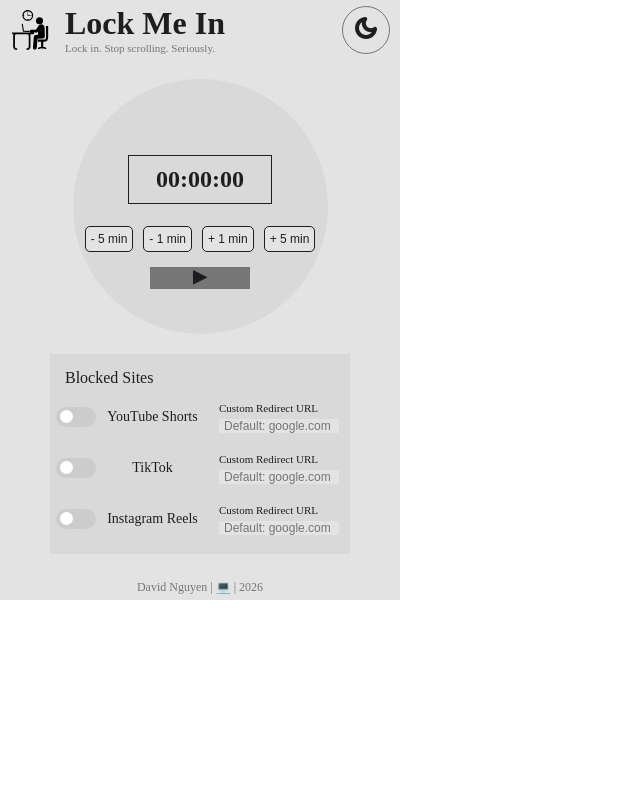
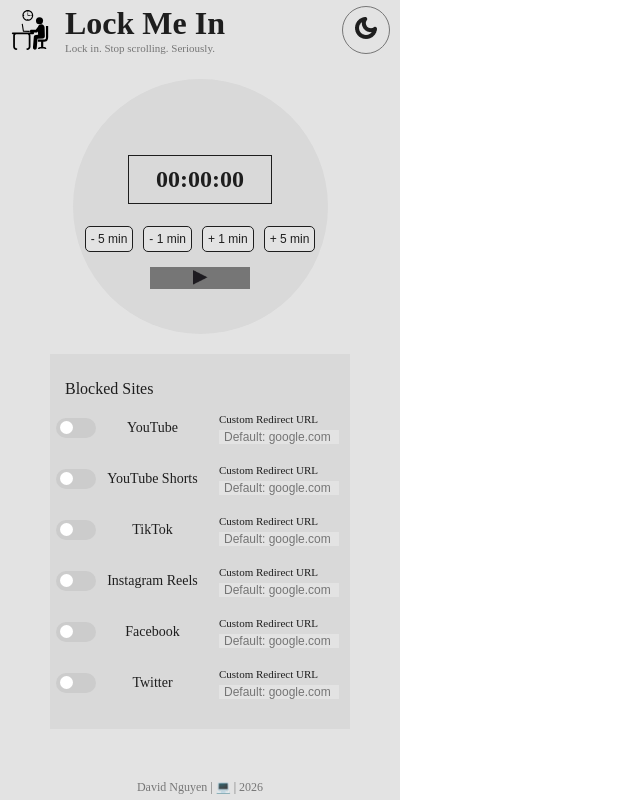
Before and after one commit to davido-noowin/lock-me-in, a React (Vite) app: page / in a window 1280 px wide. Shown: the whole page, without its empty margins (0-640 px from the left). Built offline with nearby package versions, Linux system fonts and the light colour scheme; a web font is replaced by a local one.

Commit message:
add youtube, facebook, and x to blocked sites

```diff
--- a/src/SiteConfig.ts
+++ b/src/SiteConfig.ts
@@ -8,10 +8,18 @@ export type SiteMeta = {
 };
 
 export const BLOCKABLE_SITES: Record<string, SiteMeta> = {
+  youtube: {
+    id: "youtube",
+    label: "YouTube",
+    ruleId: 1,
+    urlFilter: "||youtube.com",
+    historyMatch: (url) => url.includes("youtube.com"),
+    hostContains: "youtube.com"
+  },
   youtubeShorts: {
     id: "youtubeShorts",
     label: "YouTube Shorts",
-    ruleId: 1,
+    ruleId: 2,
     urlFilter: "||youtube.com/shorts",
     historyMatch: (url) => url.includes("youtube.com/shorts/"),
     hostContains: "youtube.com"
@@ -19,7 +27,7 @@ export const BLOCKABLE_SITES: Record<string, SiteMeta> = {
   tiktok: {
     id: "tiktok",
     label: "TikTok",
-    ruleId: 2,
+    ruleId: 3,
     urlFilter: "||tiktok.com",
     historyMatch: (url) => url.includes("tiktok.com"),
     hostContains: "tiktok.com"
@@ -27,9 +35,25 @@ export const BLOCKABLE_SITES: Record<string, SiteMeta> = {
   instagramReels: {
     id: "instagramReels",
     label: "Instagram Reels",
-    ruleId: 3,
+    ruleId: 4,
     urlFilter: "||instagram.com/reels",
     historyMatch: (url) => url.includes("instagram.com/reels"),
     hostContains: "instagram.com"
-  }
+  },
+  facebook: {
+    id: "facebook",
+    label: "Facebook",
+    ruleId: 5,
+    urlFilter: "||facebook.com",
+    historyMatch: (url) => url.includes("facebook.com"),
+    hostContains: "facebook.com"
+  },
+  twitter: {
+    id: "twitter",
+    label: "Twitter",
+    ruleId: 6,
+    urlFilter: "||x.com",
+    historyMatch: (url) => url.includes("twitter.com") || url.includes("x.com"),
+    hostContains: "twitter.com"
+  },
 };
--- a/src/styles/components/CommonBlockingSites.css
+++ b/src/styles/components/CommonBlockingSites.css
@@ -5,7 +5,7 @@
     justify-content: center;
     gap: 10px;
     width: 300px;
-    height: 200px;
+    height: 375px;
     background-color: var(--base-variant-color);
     padding-left: 5px;
 }
--- a/src/styles/style.css
+++ b/src/styles/style.css
@@ -30,7 +30,7 @@ html {
 
 .app {
   width: 400px;
-  height: 600px;
+  height: 800px;
   overflow: hidden;
   background-color: var(--base-color);
   color: var(--text-color);
```
Also changed, not shown: public/siteConfig.js (+28 -4 lines), public/manifest.json, 8 other files (tests, documents, lock files or other folders).
